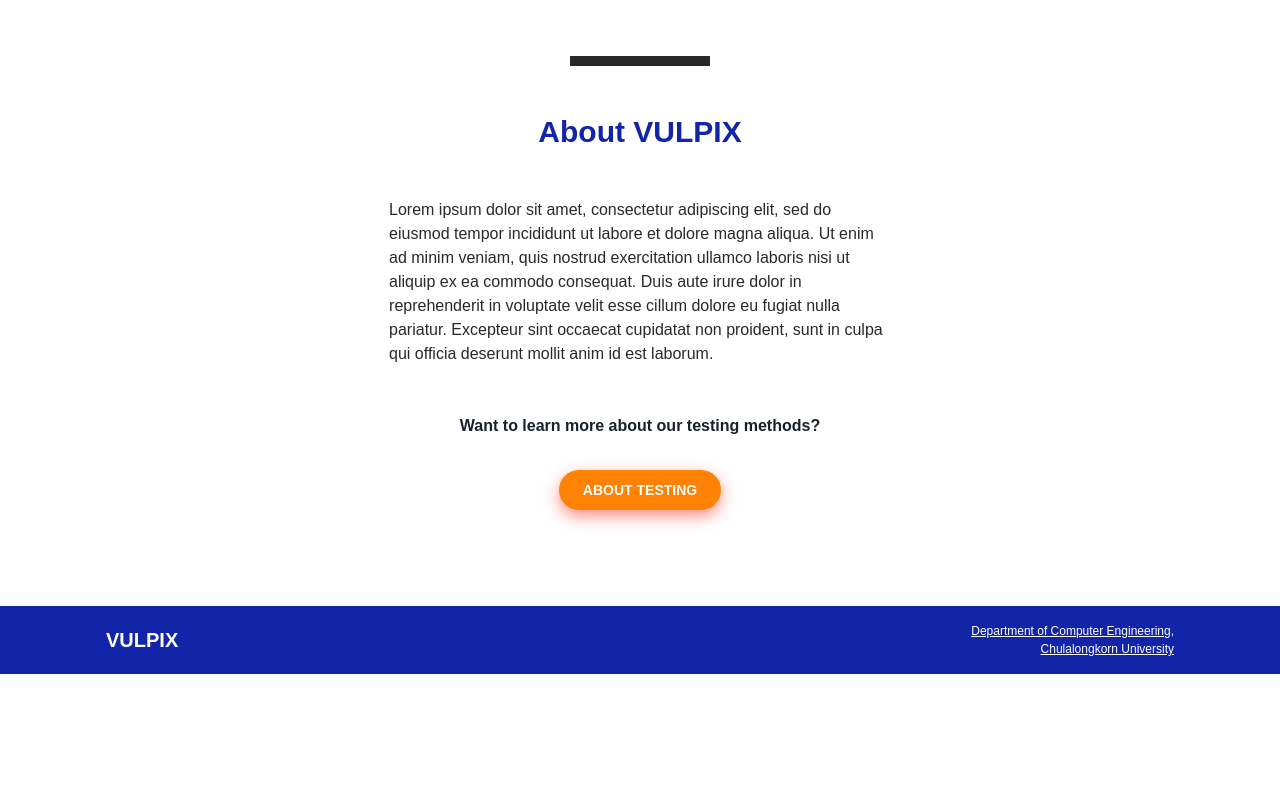
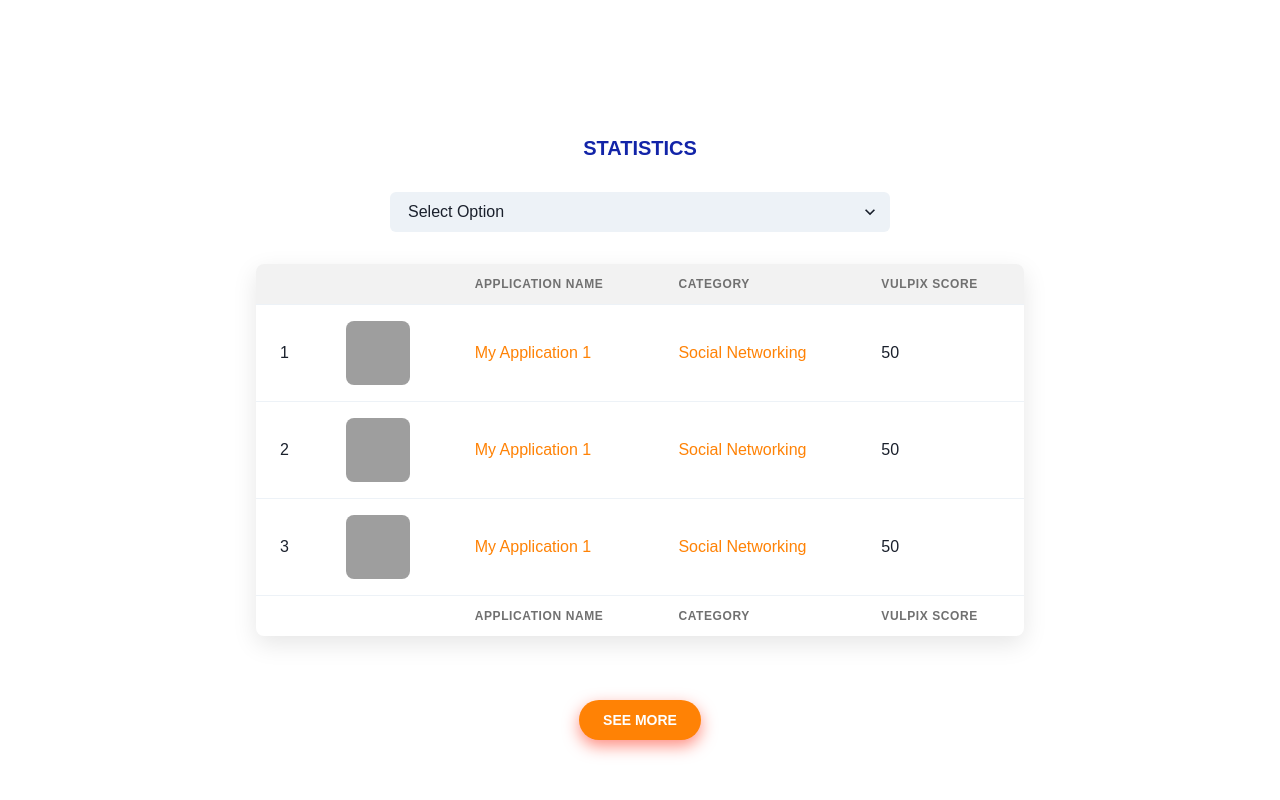
Before and after one commit to prawsang/vulpix-frontend, a Next.js app: page / in a window 1280 px wide. Shown: the part 700-1500 px from the top of the page. Before the commit the page ends 1374 px from the top, so only its background shows below. Built offline with nearby package versions, Linux system fonts and the light colour scheme; grey boxes are pictures that could not be loaded.

Commit message:
add content to homepage

```diff
--- /dev/null
+++ b/components/ApplicationIcon.tsx
@@ -0,0 +1,17 @@
+import { Box } from "@chakra-ui/react";
+
+const ApplicationIcon = (props) => {
+  const { imageURL, size = "64px" } = props;
+  return (
+    <Box
+      bg="gray.400"
+      borderRadius="12.5%"
+      bgImage={`url('${imageURL}')`}
+      width={size}
+      height={size}
+      {...props}
+    />
+  );
+};
+
+export default ApplicationIcon;
--- a/components/Container.tsx
+++ b/components/Container.tsx
@@ -1,11 +1,12 @@
-import { Container } from "@chakra-ui/react";
+import { Container as CContainer } from "@chakra-ui/react";
 
-const MyContainer = (props) => {
+const Container = (props) => {
+  const { maxWidth = "1100px" } = props;
   return (
-    <Container maxW="1100px" {...props}>
+    <CContainer width="90%" maxW={maxWidth} {...props}>
       {props.children}
-    </Container>
+    </CContainer>
   );
 };
 
-export default MyContainer;
+export default Container;
--- a/components/Footer.tsx
+++ b/components/Footer.tsx
@@ -14,7 +14,7 @@
           </Link>
           <Spacer />
           <Link href="/">
-            <Box maxWidth="270px" textAlign={{ sm: "center", md: "right" }}>
+            <Box maxWidth="270px" textAlign="right">
               <Text color="white" fontSize="12px" textDecoration="underline">
                 Department of Computer Engineering, Chulalongkorn University
               </Text>
--- /dev/null
+++ b/components/Table.tsx
@@ -0,0 +1,73 @@
+import {
+  Table as CTable,
+  Thead,
+  Tbody,
+  Tfoot,
+  Tr,
+  Th,
+  Td,
+} from "@chakra-ui/react";
+import styled from "@emotion/styled";
+import ApplicationIcon from "./ApplicationIcon";
+
+const Table = (props) => {
+  return (
+    <CTable
+      variant="simple"
+      boxShadow="0 8px 24px rgba(0,0,0,0.1)"
+      borderRadius="8px"
+      overflow="hidden"
+      {...props}
+    >
+      <Thead bg="gray.200">
+        <Tr>
+          <Th />
+          <Th />
+          <Th>Application Name</Th>
+          <Th>Category</Th>
+          <Th>VULPIX Score</Th>
+        </Tr>
+      </Thead>
+      <Tbody>
+        <Tr>
+          <Td>1</Td>
+          <Td>
+            <ApplicationIcon />
+          </Td>
+          <Td color="brand.500">My Application 1</Td>
+          <Td color="brand.500">Social Networking</Td>
+          <Td color="gry.200">50</Td>
+        </Tr>
+        <Tr>
+          <Td>2</Td>
+          <Td>
+            <ApplicationIcon />
+          </Td>
+          <Td color="brand.500">My Application 1</Td>
+          <Td color="brand.500">Social Networking</Td>
+          <Td color="gry.200">50</Td>
+        </Tr>
+        <Tr>
+          <Td>3</Td>
+          <Td>
+            <ApplicationIcon />
+          </Td>
+          <Td color="brand.500">My Application 1</Td>
+          <Td color="brand.500">Social Networking</Td>
+          <Td color="gry.200">50</Td>
+        </Tr>
+      </Tbody>
+      <Tfoot>
+        <Tr>
+          <Th />
+          <Th />
+          <Th>Application Name</Th>
+          <Th>Category</Th>
+          <Th>VULPIX Score</Th>
+        </Tr>
+      </Tfoot>
+    </CTable>
+  );
+};
+
+export default Table;
--- a/package.json
+++ b/package.json
@@ -14,6 +14,7 @@
     "@testing-library/react": "^11.2.5",
     "@testing-library/react-hooks": "^5.0.3",
     "@types/jest": "^26.0.20",
+    "csstype": "^3.0.6",
     "emotion-theming": "^11.0.0",
     "framer-motion": "^3.3.0",
     "next": "10.0.6",
--- a/pages/index.tsx
+++ b/pages/index.tsx
@@ -1,29 +1,48 @@
-import { Text, Heading, Flex, Box, Container } from "@chakra-ui/react";
-import WideContainer from "components/Container";
+import {
+  Text,
+  Heading,
+  Flex,
+  Box,
+  VStack,
+  Select,
+  useBreakpointValue,
+} from "@chakra-ui/react";
+import Container from "components/Container";
 import Divider from "components/Divider";
 import DefaultLayout from "layouts/default";
 import Input from "components/Input";
 import Button from "components/Button";
 import Footer from "components/Footer";
+import Table from "components/Table";
+import * as CSS from "csstype";
 
 const Home = () => {
+  const flexDirection = useBreakpointValue({
+    md: "row",
+    base: "column",
+  }) as CSS.Property.FlexDirection;
+  const centerMobile = useBreakpointValue({
+    md: "left",
+    base: "center",
+  }) as CSS.Property.TextAlign;
+
   return (
     <DefaultLayout pageName="Home">
-      <WideContainer>
-        <Flex height="80vh" pt="20vh">
-          <Box flex="1" pr={{ md: 8, sm: 0 }}>
+      <Container mb="64px">
+        <Flex height="90vh" pt="20vh" flexDirection={flexDirection}>
+          <Box flex="1" pr={{ md: 8, base: 0 }}>
             <Heading>
               Are your favorite Android apps leaking your personal data?
             </Heading>
-            <Divider my="24px" />
+            <Divider mt="24px" mb="36px" />
           </Box>
-          <Box flex="1" pl={{ md: 8, sm: 0 }}>
+          <Box flex="1" pl={{ md: 8, base: 0 }}>
             <Heading as="h3" size="md" color="accent.500" mb="32px">
               Enter the app’s google play store URL below to search for privacy
               testing results.
             </Heading>
             <Input placeholder="Google Play Store URL" />
-            <Box mt="32px" mb="48px">
+            <Box mt="32px" mb="48px" textAlign={centerMobile}>
               <Text mb="8px" color="gray.600">
                 Can't find you application?
               </Text>
@@ -35,8 +54,37 @@
             </Box>
           </Box>
         </Flex>
-      </WideContainer>
-      <Container>
+      </Container>
+      <Container maxWidth="800px">
+        <VStack spacing="32px">
+          <Heading
+            as="h3"
+            size="md"
+            color="accent.500"
+            textTransform="uppercase"
+            textAlign="center"
+          >
+            Statistics
+          </Heading>
+          <Box textAlign="center">
+            <Select
+              placeholder="Select Option"
+              variant="filled"
+              width="500px"
+              maxWidth="100%"
+            >
+              <option value="option1">Most Searched on VULPIX</option>
+              <option value="option2">Most leaking category</option>
+              <option value="option3">Most searched on Vulpix</option>
+            </Select>
+          </Box>
+          <Table />
+        </VStack>
+        <Box textAlign="center">
+          <Button my="64px">See More</Button>
+        </Box>
+      </Container>
+      <Container maxWidth="600px">
         <Box paddingY="64px" mb="32px">
           <Divider mx="auto" mb="48px" />
           <Box textAlign="center">
```
